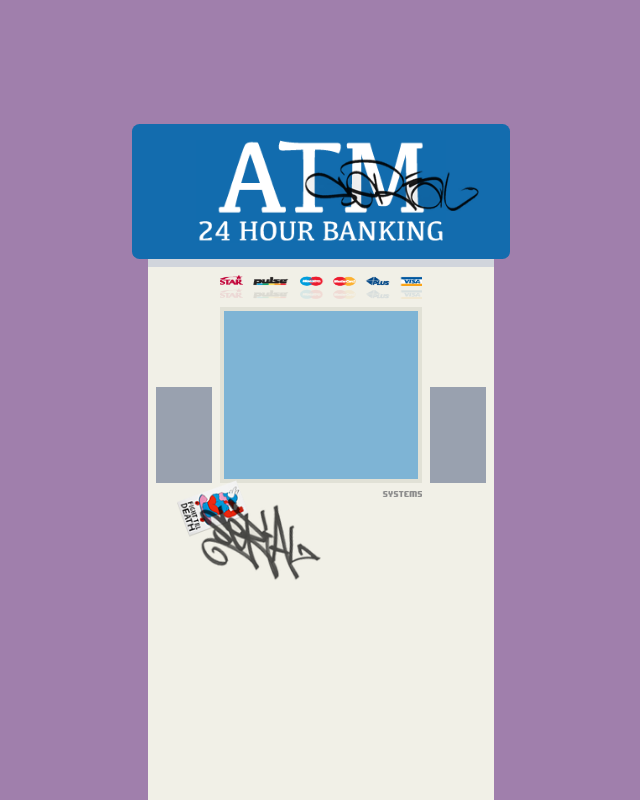
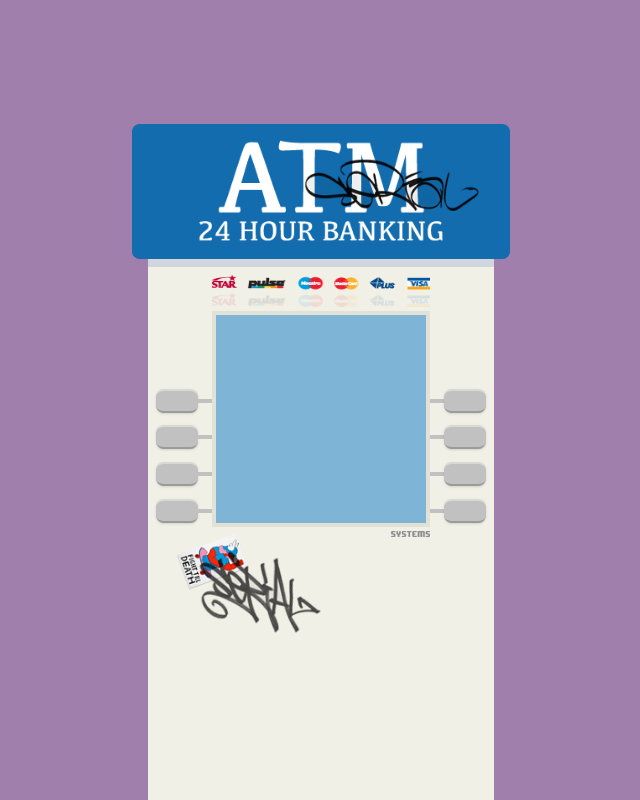
Before and after one commit to Josed1054/pp-atm, a Next.js app: page / in a window 1280 px wide. Shown: the whole page, without its empty margins (319-959 px from the left). Built offline with nearby package versions, Linux system fonts and the light colour scheme.

Commit message:
feat(atm): buttons

```diff
--- a/app/page.tsx
+++ b/app/page.tsx
@@ -1,4 +1,30 @@
+"use client";
+
+import ATMButtons from "@/components/atm/Buttons";
 import Image from "next/image";
+
+const LEFT_BUTTONS = [
+  {
+    label: "1",
+    onClick: () => {},
+    disabled: false,
+  },
+  {
+    label: "2",
+    onClick: () => {},
+    disabled: false,
+  },
+  {
+    label: "3",
+    onClick: () => {},
+    disabled: false,
+  },
+  {
+    label: "4",
+    onClick: () => {},
+    disabled: false,
+  },
+];
 
 export default function Home() {
   return (
@@ -27,20 +53,20 @@ export default function Home() {
         </div>
         <div className="bg-gray-300 w-11/12 h-2" />
         <div className="bg-[#F1F0E7] w-11/12 md:h-2/3 h-4/5 relative">
-          <div className="grid grid-cols-[auto_1fr_auto] w-full p-2 gap-2">
+          <div className="grid grid-cols-[auto_1fr_auto] w-full p-2 gap-0 gap-y-1">
             <Image
-              className="w-full col-start-2 h-6"
+              className="w-full col-start-2 h-8"
               src="/img/atm/creditcard_sprite.png"
               alt="credit card sprite"
               width={150}
               height={10}
             />
-            <div className="bg-gray-400 row-start-2 w-14 h-24 self-end" />
+            <ATMButtons direction="left" buttons={LEFT_BUTTONS} />
             <div
               aria-label="screen"
-              className="bg-[#7EB4D5] border-4 border-[#E1E1D6] row-start-2 w-full h-44"
+              className="bg-[#7EB4D5] border-4 border-[#E1E1D6] row-start-2 w-full h-54"
             />
-            <div className="bg-gray-400 row-start-2 w-14 h-24 self-end" />
+            <ATMButtons direction="right" buttons={LEFT_BUTTONS} />
             <Image
               className="w-10 col-start-2 row-start-3 h-1.5 justify-self-end"
               src="/img/atm/systems.png"
@@ -50,7 +76,7 @@ export default function Home() {
             />
           </div>
           <Image
-            className="w-36 col-start-2 h-auto absolute md:top-2/5 top-1/3 left-1/12"
+            className="w-36 col-start-2 h-auto absolute md:top-5/10 top-1/3 left-1/12"
             src="/img/atm/sticker_graf.png"
             alt="sticker graf"
             width={150}
--- /dev/null
+++ b/components/atm/Buttons.tsx
@@ -0,0 +1,41 @@
+"use client";
+
+import { Button } from "../ui/button";
+import clsx from "clsx";
+
+interface IATMButtonsProps {
+  direction: "left" | "right";
+  buttons: {
+    label: string;
+    onClick: () => void;
+    disabled?: boolean;
+  }[];
+}
+
+export default function ATMButtons({
+  direction,
+  buttons,
+}: Readonly<IATMButtonsProps>) {
+  return (
+    <div
+      className={clsx(
+        "grid grid-rows-5 grid-cols-1 items-center gap-3 row-start-2 w-14 h-full border-y-4 border-transparent",
+        direction === "right" && "col-start-3"
+      )}
+    >
+      <div />
+      <div />
+      {buttons.map((button, index) => (
+        <div key={`${button.label}-${index}`} className="flex items-center">
+          {direction === "right" && <div className="w-1/4 h-1 bg-[#C1C1C1]" />}
+          <Button
+            className="w-3/4 h-6 bg-[#C1C1C1] rounded-md border-y-2 border-b-[#9B9B9B] border-t-[#D9D9D4] hover:bg-slate-300"
+            onClick={button.onClick}
+            disabled={button.disabled}
+          />
+          {direction === "left" && <div className="w-1/4 h-1 bg-[#C1C1C1]" />}
+        </div>
+      ))}
+    </div>
+  );
+}
```
